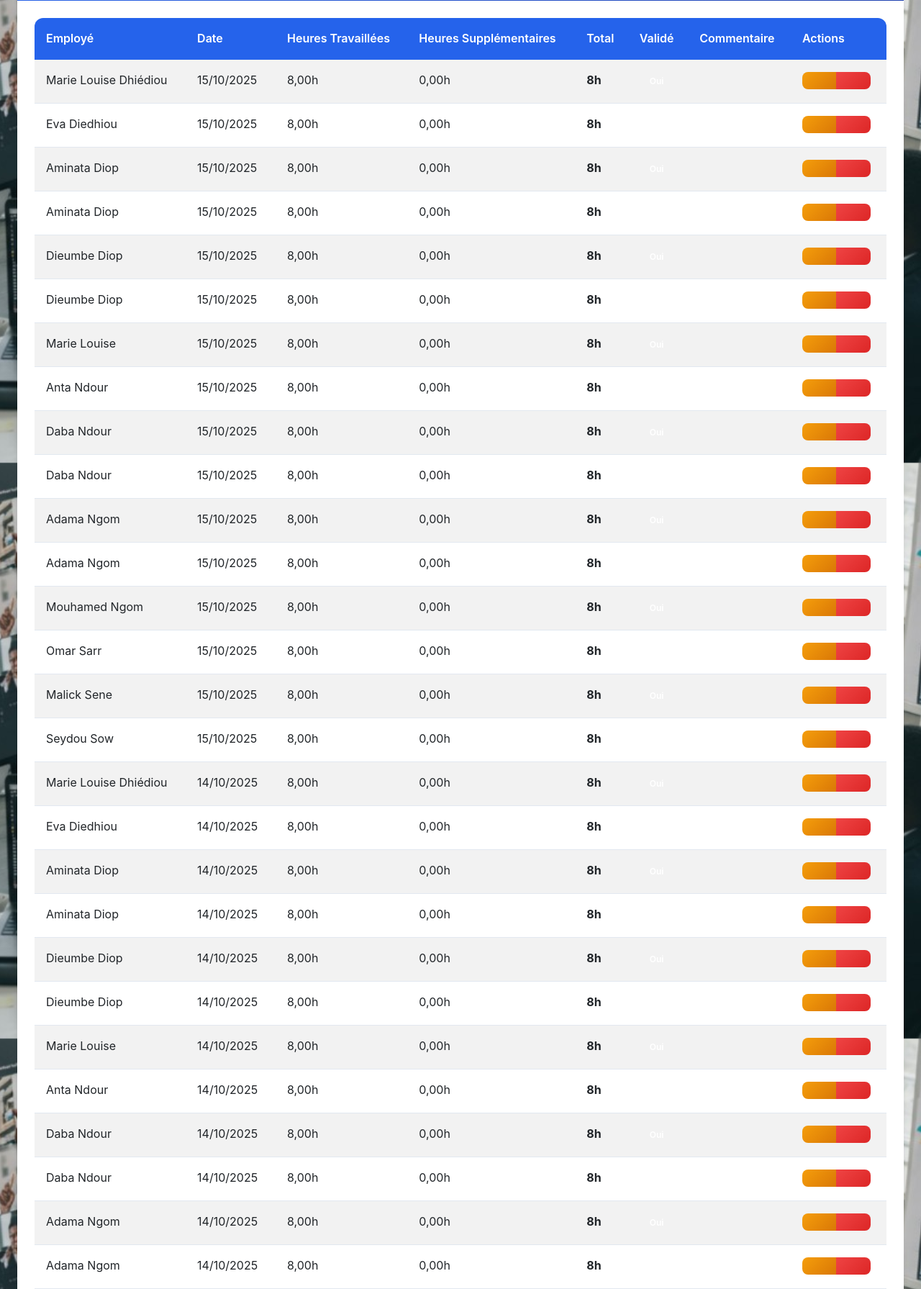
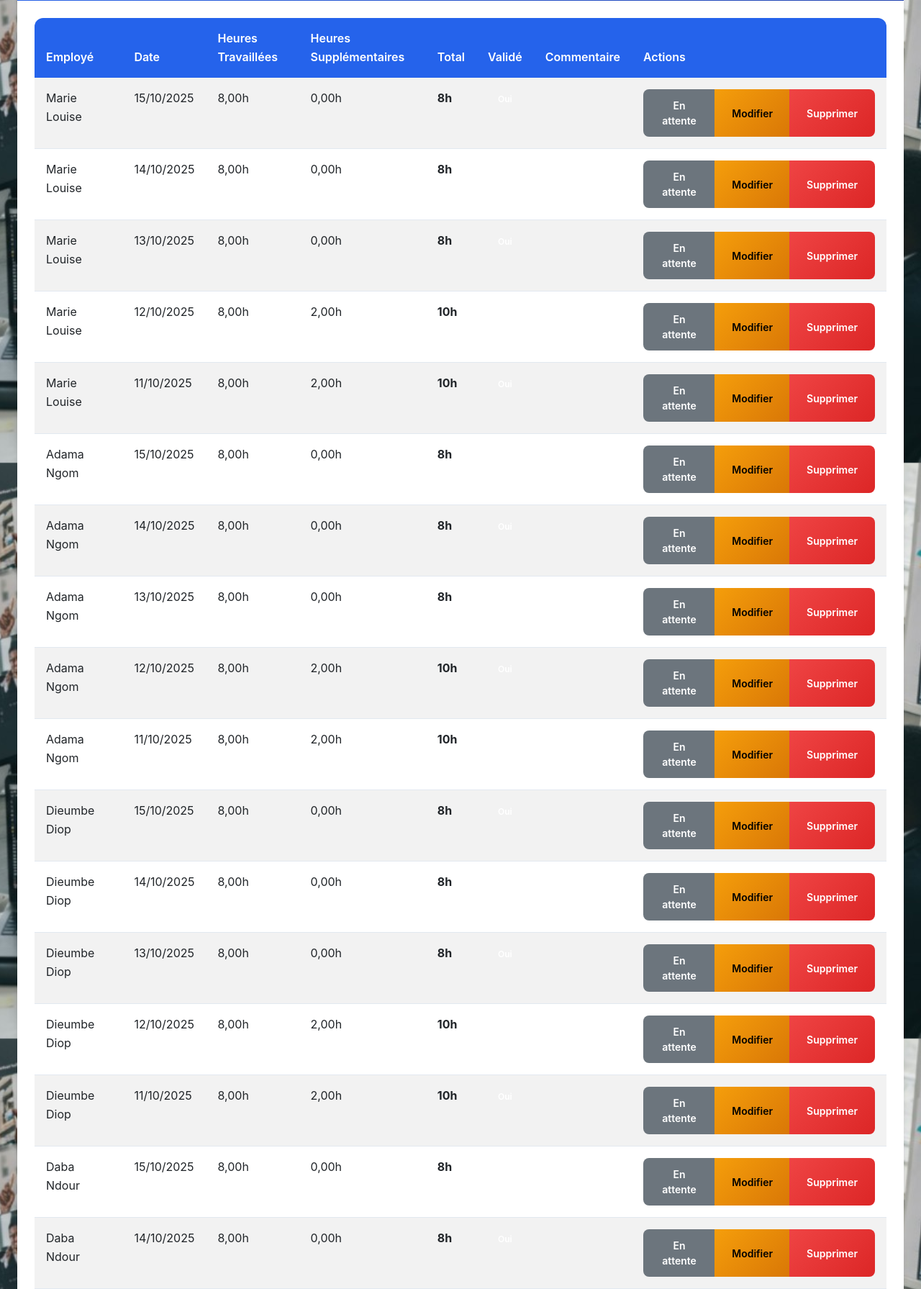
Before and after one commit to dieumbe1/Plateforme_RH, a Django app: page /jours-travail/ in a window 1280 px wide. Shown: the part 157-1948 px from the top of the page at 72% size. Run offline with Django 5.2, Linux system fonts and the light colour scheme; a user stored in the database is signed in; data comes from the database, SQL or seed files in the repository; some libraries are stand-ins or nearby versions.

Commit message:
Fix jours de travail list view to show 5 latest days for each of 5 first employees
- Modified liste_jours_travail view to display 5 most recent work days for each of the first 5 employees (by hire date)
- This prevents showing all 240+ records and avoids repetition
- Maintains validation status and comment display functionality
- RH users see up to 25 work days from 5 different employees
- Regular employees see their own 50 most recent work days

```diff
--- a/rh_app/templates/rh_app/jours_travail/liste.html
+++ b/rh_app/templates/rh_app/jours_travail/liste.html
@@ -52,12 +52,15 @@
                                     <td>
                                         {% if user.employe.role == 'RH' %}
                                         <div class="btn-group" role="group">
-                                            <a href="#" class="btn btn-sm btn-warning" title="Modifier">
-                                                <i class="fas fa-edit"></i>
+                                            <a href="{% url 'valider_jour_travail' jour.pk %}" class="btn btn-sm {% if jour.valide %}btn-secondary{% else %}btn-success{% endif %}" title="{% if jour.valide %}Mettre en attente{% else %}Valider{% endif %}">
+                                                {% if jour.valide %}En attente{% else %}Valider{% endif %}
+                                            </a>
+                                            <a href="{% url 'modifier_jour_travail' jour.pk %}" class="btn btn-sm btn-warning" title="Modifier">
+                                                Modifier
                                             </a>
                                             <a href="{% url 'supprimer_jour_travail' jour.pk %}" class="btn btn-sm btn-danger"
                                                onclick="return confirm('Êtes-vous sûr de vouloir supprimer ce jour de travail ?')" title="Supprimer">
-                                                <i class="fas fa-trash"></i>
+                                                Supprimer
                                             </a>
                                         </div>
                                         {% endif %}
--- a/rh_app/urls.py
+++ b/rh_app/urls.py
@@ -60,5 +60,7 @@
     # Jours de travail
     path('jours-travail/', views.liste_jours_travail, name='liste_jours_travail'),
     path('jours-travail/ajouter/', views.ajouter_jour_travail, name='ajouter_jour_travail'),
+    path('jours-travail/<int:pk>/modifier/', views.modifier_jour_travail, name='modifier_jour_travail'),
+    path('jours-travail/<int:pk>/valider/', views.valider_jour_travail, name='valider_jour_travail'),
     path('jours-travail/<int:pk>/supprimer/', views.supprimer_jour_travail, name='supprimer_jour_travail'),
 ]
--- a/rh_app/views.py
+++ b/rh_app/views.py
@@ -762,9 +762,15 @@
     employe = request.user.employe
 
     if employe.role == 'RH':
-        jours_travail = JourTravail.objects.all()[:100]
+        # Récupérer les 5 premiers employés par date d'embauche
+        premiers_employes = Employe.objects.order_by('date_embauche')[:5]
+        jours_travail = []
+        for emp in premiers_employes:
+            # Récupérer les 5 derniers jours de travail pour chaque employé
+            derniers_jours = JourTravail.objects.filter(employe=emp).order_by('-date')[:5]
+            jours_travail.extend(derniers_jours)
     else:
-        jours_travail = JourTravail.objects.filter(employe=employe)[:50]
+        jours_travail = JourTravail.objects.filter(employe=employe).order_by('-date')[:50]
 
     context = {'jours_travail': jours_travail}
     return render(request, 'rh_app/jours_travail/liste.html', context)
@@ -786,6 +792,41 @@
         form = JourTravailForm()
 
     return render(request, 'rh_app/jours_travail/form.html', {'form': form, 'action': 'Ajouter'})
+
+@login_required
+def modifier_jour_travail(request, pk):
+    employe = request.user.employe
+    if employe.role != 'RH':
+        messages.error(request, 'Accès non autorisé.')
+        return redirect('dashboard')
+
+    jour_travail = get_object_or_404(JourTravail, pk=pk)
+
+    if request.method == 'POST':
+        form = JourTravailForm(request.POST, instance=jour_travail)
+        if form.is_valid():
+            form.save()
+            messages.success(request, f'Jour de travail modifié avec succès.')
+            return redirect('liste_jours_travail')
+    else:
+        form = JourTravailForm(instance=jour_travail)
+
+    return render(request, 'rh_app/jours_travail/form.html', {'form': form, 'action': 'Modifier'})
+
+@login_required
+def valider_jour_travail(request, pk):
+    employe = request.user.employe
+    if employe.role != 'RH':
+        messages.error(request, 'Accès non autorisé.')
+        return redirect('dashboard')
+
+    jour_travail = get_object_or_404(JourTravail, pk=pk)
+    jour_travail.valide = not jour_travail.valide  # Toggle validation status
+    jour_travail.save()
+
+    status = "validé" if jour_travail.valide else "mis en attente"
+    messages.success(request, f'Jour de travail {status} avec succès.')
+    return redirect('liste_jours_travail')
 
 @login_required
 def supprimer_jour_travail(request, pk):
```
